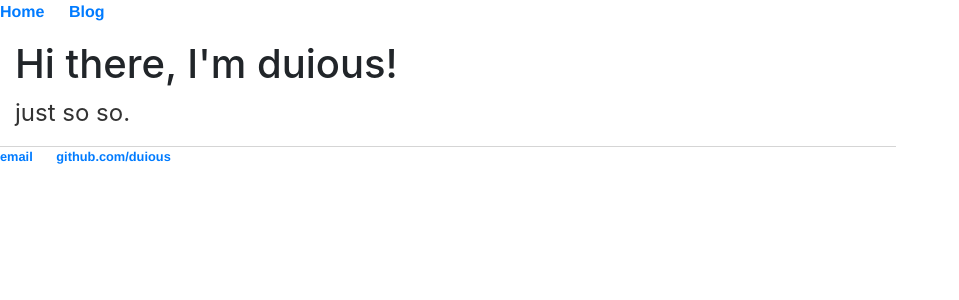
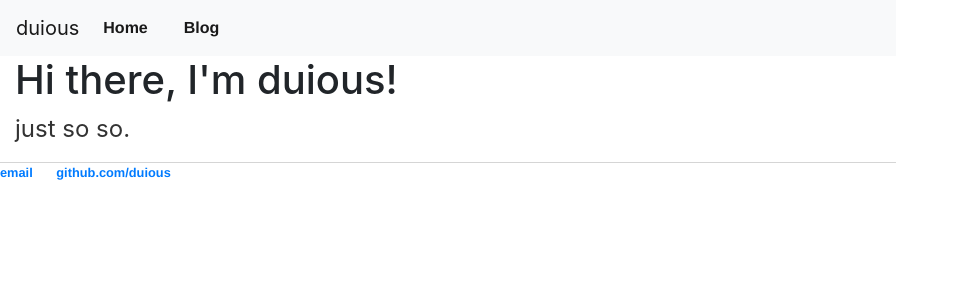
Before and after one commit to duious/duious.github.io, a Jekyll site: the page built from index.html, in a window 1280 px wide. Shown: the top 300 px of the page, without its empty margins (0-959 px from the left). Built offline with Jekyll 4.4.1, drawn with Linux system fonts in a browser that asks for light colours; nearby versions of some CDN libraries.

Commit message:
update html

```diff
--- a/_layouts/default.html
+++ b/_layouts/default.html
@@ -2,16 +2,50 @@
 <html lang="zh-CN">
 <head>
     <title>{{ page.title }}</title>
+    <meta name="viewport" content="width=device-width, initial-scale=1, shrink-to-fit=no">
     <link rel="stylesheet" type="text/css" href="/css/main.css">
     <link rel="stylesheet" href="https://cdn.bootcss.com/bootstrap/4.0.0/css/bootstrap.min.css"
           integrity="sha384-Gn5384xqQ1aoWXA+058RXPxPg6fy4IWvTNh0E263XmFcJlSAwiGgFAW/dAiS6JXm" crossorigin="anonymous">
 </head>
 <body>
-<nav>
-    <ul>
-        <li><a href="/">Home</a></li>
-        <li><a href="/blog">Blog</a></li>
-    </ul>
+<nav class="navbar navbar-expand-lg navbar-light bg-light">
+    <a class="navbar-brand" href="#">duious</a>
+    <button class="navbar-toggler" type="button" data-toggle="collapse" data-target="#navbarSupportedContent"
+            aria-controls="navbarSupportedContent" aria-expanded="false" aria-label="Toggle navigation">
+        <span class="navbar-toggler-icon"></span>
+    </button>
+    <div class="collapse navbar-collapse" id="navbarSupportedContent">
+        <ul class="navbar-nav mr-auto">
+            <li class="nav-item active">
+                <a class="nav-link" href="/">Home <span class="sr-only">(current)</span></a>
+            </li>
+            <li class="nav-item active">
+                <a class="nav-link" href="/blog">Blog <span class="sr-only">(current)</span></a>
+            </li>
+            <!--<li class="nav-item">-->
+            <!--<a class="nav-link" href="#">Link</a>-->
+            <!--</li>-->
+            <!--<li class="nav-item dropdown">-->
+            <!--<a class="nav-link dropdown-toggle" href="#" id="navbarDropdown" role="button" data-toggle="dropdown"-->
+            <!--aria-haspopup="true" aria-expanded="false">-->
+            <!--Dropdown-->
+            <!--</a>-->
+            <!--<div class="dropdown-menu" aria-labelledby="navbarDropdown">-->
+            <!--<a class="dropdown-item" href="#">Action</a>-->
+            <!--<a class="dropdown-item" href="#">Another action</a>-->
+            <!--<div class="dropdown-divider"></div>-->
+            <!--<a class="dropdown-item" href="#">Something else here</a>-->
+            <!--</div>-->
+            <!--</li>-->
+            <!--<li class="nav-item">-->
+            <!--<a class="nav-link disabled" href="#">Disabled</a>-->
+            <!--</li>-->
+        </ul>
+        <!--<form class="form-inline my-2 my-lg-0">-->
+        <!--<input class="form-control mr-sm-2" type="search" placeholder="Search" aria-label="Search">-->
+        <!--<button class="btn btn-outline-success my-2 my-sm-0" type="submit">Search</button>-->
+        <!--</form>-->
+    </div>
 </nav>
 <div class="container">
     {{content}}
```
